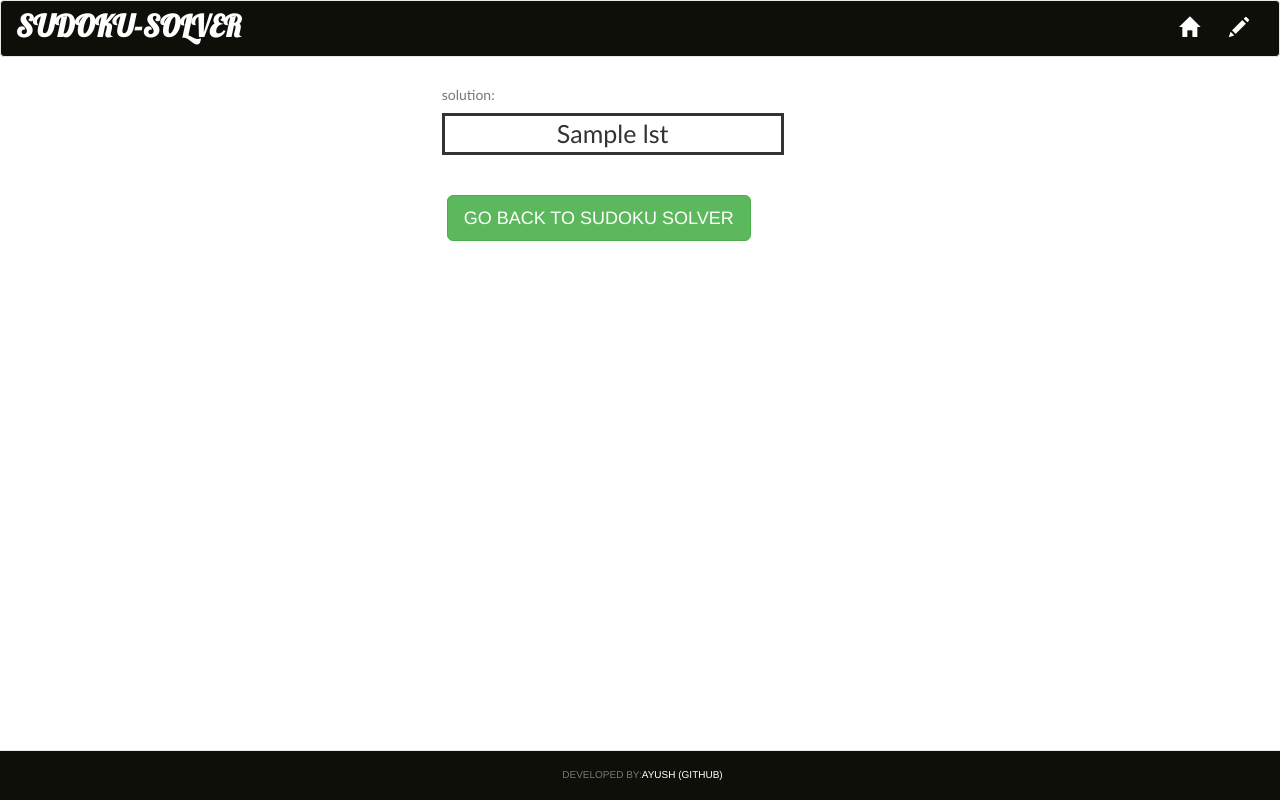
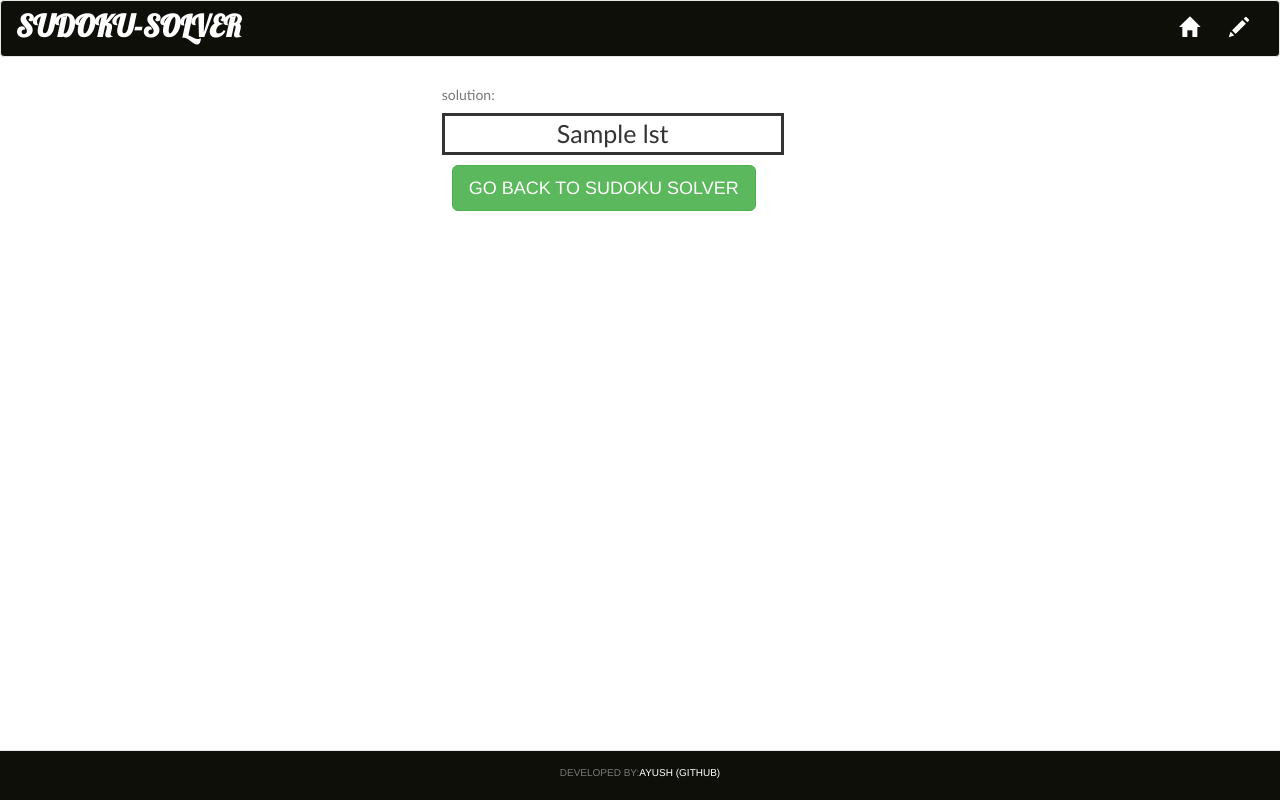
Before and after one commit to ayush1997/Sudoku-Solver, a Flask app: template templates/solved_sud.html in a window 1280 px wide. Run offline with Flask 2, Linux system fonts and the light colour scheme; the template is opened without the code that fills it: most values are stand-ins (such as "Sample title", 1, 10 or a date in 2020); some libraries are stand-ins or nearby versions.

Commit message:
final adjustmnents

```diff
--- a/app.py
+++ b/app.py
@@ -84,6 +84,6 @@ def solved():
 
 
 if __name__ == '__main__' :
-	port = int(os.environ.get('PORT', 5000))
-	app.run(host='0.0.0.0',port=port)
-	#app.run(debug=True)
+	#port = int(os.environ.get('PORT', 5000))
+	#app.run(host='0.0.0.0',port=port)
+	app.run(debug=True)
--- /dev/null
+++ b/templates/cs.css
@@ -0,0 +1,118 @@
+
+
+.aaa{
+
+  height:40px;
+  width:40px;
+  background-color: blue;
+}
+.center_div{
+margin: 10% auto;
+
+width:60% ;
+}
+.img{
+height:30px;
+width:30px;
+
+}
+
+
+.active{
+top:0px;
+}
+.foot{
+position:relative;
+bottom:0px;
+}
+.sudoku_board{
+
+height:360px;
+width:410px;
+left:500px;
+position:relative;
+border-style:solid;
+border-width: 5px
+
+}
+.cell1{height:40px;width:40px;position:relative;
+border-style:solid;
+border-width: 2px;display:inline-block;}
+
+
+table { border-collapse: collapse; font-family: Calibri, sans-serif; width:342px;top:1.875em;}
+
+colgroup, tbody { border: solid medium; }
+
+td { border: solid thin;  width: 38px; text-align: center; padding: 0;height:38px;font-size: 25px;}
+input{width:100%;font-size: 20px;}
+
+.sud{
+
+padding-top: 20px;
+padding-left: 0px;
+}
+.but{
+
+padding-top:30px;
+padding-left:0px;
+}
+.outbut{
+padding-top: 10px;
+padding-left: 15px;
+}
+.footer{
+
+top:220px;
+}
+
+#skills{
+position: relative;
+left: 5px;
+top:0px;
+color:white;
+}
+#git{
+ position: relative;
+left: 5px;
+top:10px;
+color:white;
+}
+.hm{
+
+color:white;
+font-size: 20px;
+}
+a{
+color:white;
+}
+.col .title{
+color:white;
+}
+.pd{
+font-size: 10px;
+}
+.navbar-text{
+float:none;
+text-align: center;
+vertical-align: top;
+}
+
+#wp{
+position: fixed;
+height:100vh;
+width:100vw;
+
+}
+.foot{
+position: fixed;
+bottom: 0px;
+
+}
+.fthdcol{
+
+background-color: #0f0f0a;
+}
+body{
+padding-bottom: 70px;
+}
--- a/templates/header.html
+++ b/templates/header.html
@@ -11,6 +11,7 @@
 
     <link href="{{url_for('static',filename = 'css/bootstrap.min.css')}}" rel="stylesheet">
     <link  href="{{url_for('static',filename='font-awesome-4.5.0/css/font-awesome.min.css')}}" rel="stylesheet" >
+    <link href="{{url_for('static',filename = 'cs.css')}}" rel="stylesheet">
     <link href='https://fonts.googleapis.com/css?family=Amatic+SC:700|Black+Ops+One' rel='stylesheet' type='text/css'>
     <link href='https://fonts.googleapis.com/css?family=Lobster' rel='stylesheet' type='text/css'>
 
@@ -33,10 +34,7 @@
 
   }
 
-  .navbar-default{
-    background-color: #0f0f0a;
 
-  }
   .active{
     top:0px;
   }
@@ -67,15 +65,19 @@ td { border: solid thin;  width: 38px; text-align: center; padding: 0;height:38p
 input{width:100%;font-size: 20px;}
 
 .sud{
-  position:relative;
-  top:40px;
-  left:5px;
+
+  padding-top: 20px;
+  padding-left: 0px;
 }
 .but{
-  position: relative;
-  top:30px;
-  width:150px;
-  left:100px;
+
+  padding-top:30px;
+
+  padding-left:0px;
+}
+.outbut{
+  padding-top: 10px;
+  padding-left: 15px;
 }
 .footer{
 
@@ -120,10 +122,17 @@ input{width:100%;font-size: 20px;}
   width:100vw;
 
 }
-.navbar-fixed-bottom{
-  padding-top: 2px;
-  padding-bottom: 2px;
-  padding-left: 5px;
+.foot{
+  position: fixed;
+  bottom: 0px;
+
+}
+.fthdcol{
+
+  background-color: #0f0f0a;
+}
+body{
+  padding-bottom: 70px;
 }
 </style>
 
@@ -135,7 +144,7 @@ input{width:100%;font-size: 20px;}
 
 
  <header>
- <nav class="navbar navbar-default">
+ <nav class="navbar navbar-default fthdcol">
   <div class="container-fluid">
     <!-- Brand and toggle get grouped for better mobile display -->
     <div class="navbar-header">
@@ -156,7 +165,7 @@ input{width:100%;font-size: 20px;}
       <ul class="nav navbar-nav navbar-right">
 
             <li ><a href="/" title="HOME"><span class="glyphicon glyphicon-home hm"></span></a></li>
-            <li ><a href="/" title="asa"><span class="glyphicon glyphicon-pencil hm"></span></a></li>
+            <li ><a href="https://github.com/ayush1997/Sudoku-solver" title="SOURCE CODE"><span class="glyphicon glyphicon-pencil hm"></span></a></li>
 
 
 
@@ -174,11 +183,14 @@ input{width:100%;font-size: 20px;}
 {%endblock%}
 
 
-        <nav class="navbar navbar-default navbar-fixed-bottom">
-            <p class="navbar-text pd">DEVELOPED BY:<a href="#">AYUSH (GITHUB)</a></p>
-        </nav>
 
 
+
+    <nav class="navbar navbar-default navbar-fixed-bottom fthdcol">
+      <div class="container-fluid">
+        <p class="navbar-text pd">DEVELOPED BY:<a href="#">AYUSH (GITHUB)</a></p>
+      </div>
+    </nav>
 
 
 
--- a/templates/index.html
+++ b/templates/index.html
@@ -33,12 +33,13 @@
   Launch demo modal
 </button> -->
 
-<div class="row">
+<div class="row sud">
   <div class="col-xs-12 col-lg-4"></div>
   <div class="col-xs-12 col-lg-4">
-   <a class="btn btn-success btn-lg sud" href="/output/" role="button">CLICK TO GO TO SUDOKU SOLVER</a>
+   <a class="btn btn-success btn-lg " href="/output/" role="button">CLICK TO GO TO SUDOKU SOLVER</a>
   </div>
   <div class="col-xs-12 col-lg-4"></div>
+</div>
 </div>
 
  <script type="text/javascript" src="{{url_for('static',filename = 'sudjava.js')}}"></script>
--- a/templates/solved_sud.html
+++ b/templates/solved_sud.html
@@ -51,10 +51,10 @@
 		</div>
 		<div class="col-xs-12 col-lg-4"></div>
 	</div>
-	<div class="row">
+	<div class="row outbut">
 	  <div class="col-xs-12 col-lg-4"></div>
 	  <div class="col-xs-12 col-lg-4">
-	 	  <a class="btn btn-success btn-lg sud" href="/output/" role="button">GO BACK TO SUDOKU SOLVER</a>
+	 	  <a class="btn btn-success btn-lg " href="/output/" role="button">GO BACK TO SUDOKU SOLVER</a>
 	  </div>
 	  <div class="col-xs-12 col-lg-4"></div>
 	</div>
```
Also changed, not shown: templates/output.html (+4 -3 lines), content.py (added), 3 other files.
